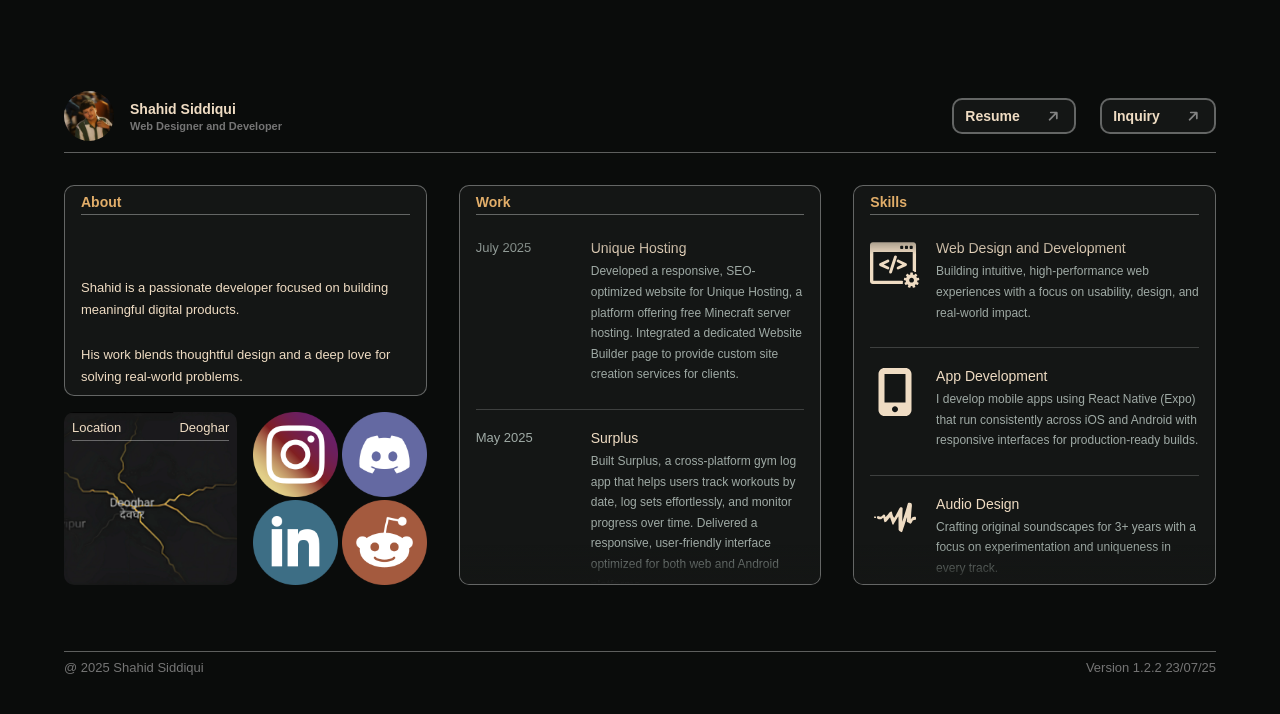
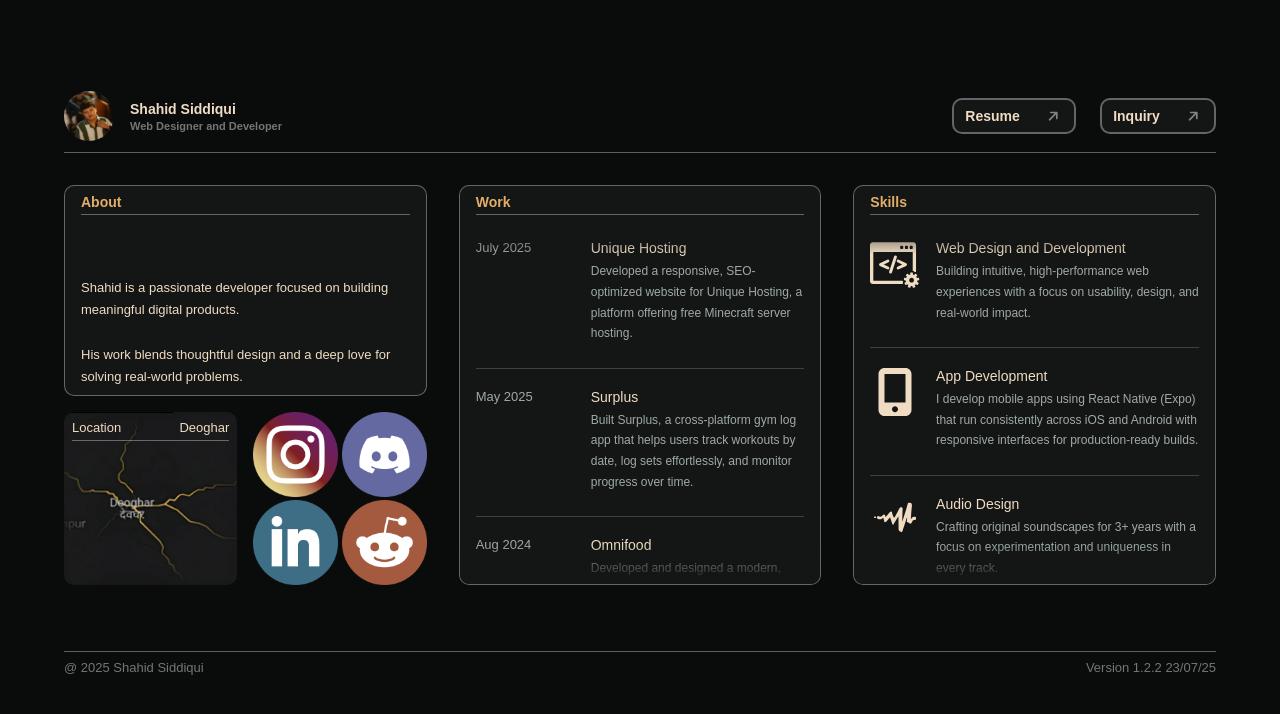
Before and after one commit to souiiii/Porfolio-new, a React (Vite) app in the folder shahid/: page / in a window 1280 px wide. Shown: the top 714 px of the page. Built offline with nearby package versions, Linux system fonts and the light colour scheme.

Commit message:
refreshed content

```diff
--- a/shahid/src/App.jsx
+++ b/shahid/src/App.jsx
@@ -148,8 +148,6 @@ export default function App() {
                 >
                   Developed a responsive, SEO-optimized website for Unique
                   Hosting, a platform offering free Minecraft server hosting.
-                  Integrated a dedicated Website Builder page to provide custom
-                  site creation services for clients.
                 </WorkItem>
               </div>
               <div className="workItemsContainer">
@@ -160,8 +158,7 @@ export default function App() {
                 >
                   Built Surplus, a cross-platform gym log app that helps users
                   track workouts by date, log sets effortlessly, and monitor
-                  progress over time. Delivered a responsive, user-friendly
-                  interface optimized for both web and Android platforms.
+                  progress over time.
                 </WorkItem>
               </div>
               <div className="workItemsContainer">
@@ -172,8 +169,6 @@ export default function App() {
                 >
                   Developed and designed a modern, visually engaging website for
                   Omnifood, a daily subscription-based food delivery startup.
-                  The site was designed to enhance brand presence and
-                  distinguish the company in a competitive market.
                 </WorkItem>
               </div>
               <div className="workItemsContainer">
```
